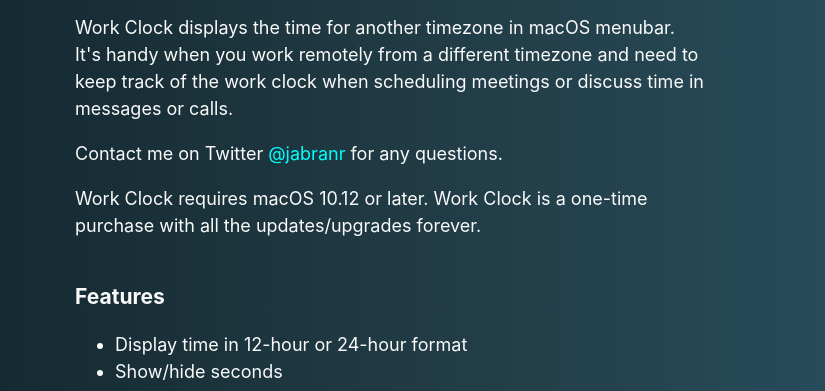
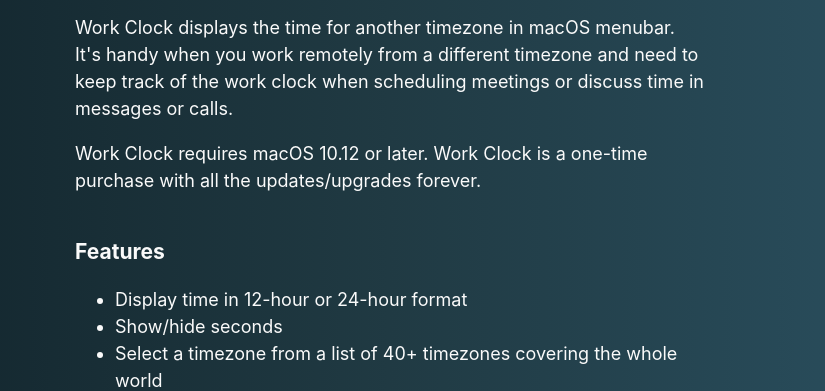
Before and after one commit to jabranr/work-clock, a website: page index.html in a window 1280 px wide. Shown: the part 709-1100 px from the top of the page, without its empty margins (251-1076 px from the left). Drawn offline with Linux system fonts and the light colour scheme.

Commit message:
remove contact copy

```diff
--- a/index.html
+++ b/index.html
@@ -57,7 +57,6 @@
     </header>
     <div class="content">
       <p>Work Clock displays the time for another timezone in macOS menubar. It's handy when you work remotely from a different timezone and need to keep track of the work clock when scheduling meetings or discuss time in messages or calls.</p>
-      <p>Contact me on Twitter <a href="https://twitter.com/jabranr" target="_blank" rel="noreferrer noopener">@jabranr</a> for any questions.</p>
       <p>Work Clock requires macOS 10.12 or later. Work Clock is a one-time purchase with all the updates/upgrades forever.</p>
       <h3>Features</h3>
       <ul>
```
